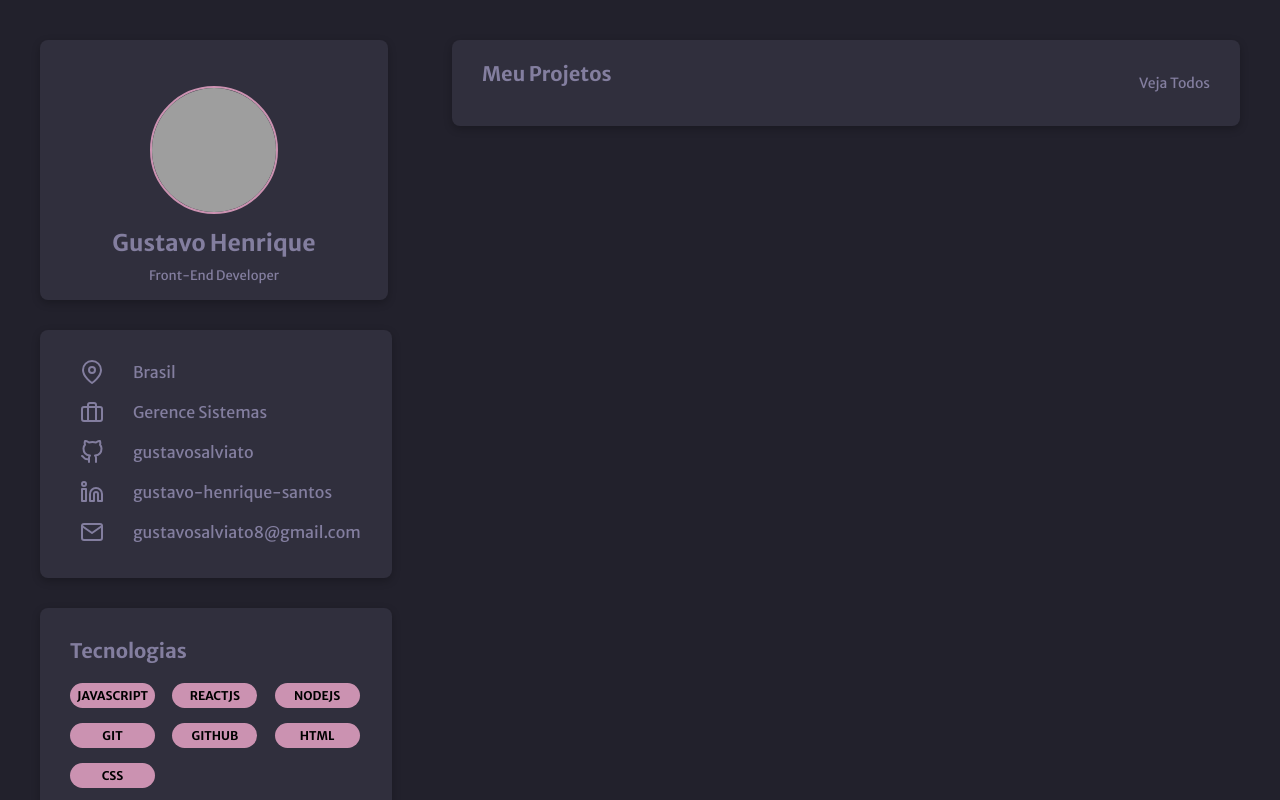
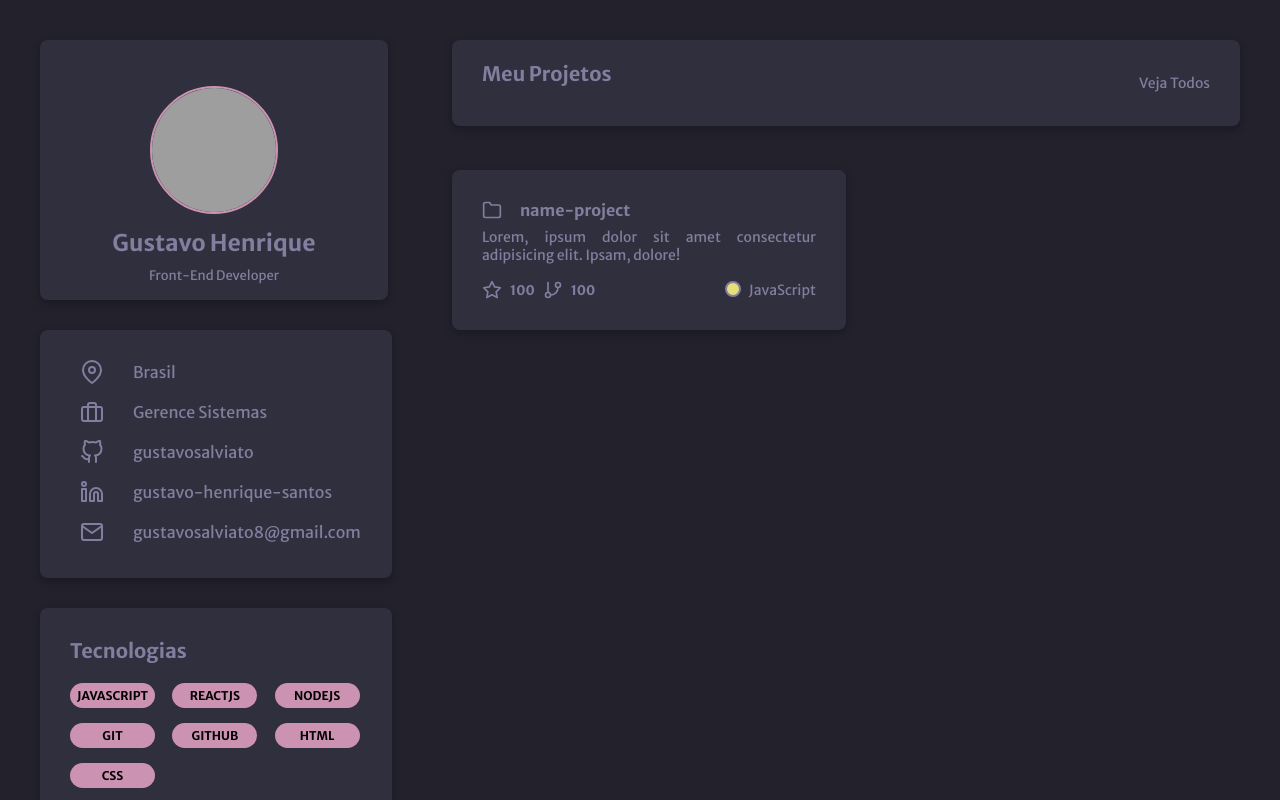
Before and after one commit to gustavosalviato/portfolio-reactjs, a React (Vite) app: page / in a window 1280 px wide. Shown: the top 800 px of the page. Built offline with nearby package versions, Linux system fonts and the light colour scheme; grey boxes are pictures that could not be loaded.

Commit message:
Componente Project

```diff
--- a/src/components/MainContent/index.tsx
+++ b/src/components/MainContent/index.tsx
@@ -1,10 +1,12 @@
 import MyProjects from '../MyProjects'
+import Project from '../Project'
 import styles from './MainContent.module.css'
 
 const MainContent = () => {
   return (
     <main className={styles.main}>
       <MyProjects />
+      <Project />
     </main>
   )
 }
--- a/src/components/MyProjects/MyProjects.module.css
+++ b/src/components/MyProjects/MyProjects.module.css
@@ -9,6 +9,7 @@
   justify-content: space-between;
   padding: 1.875rem;
   box-shadow: rgba(0, 0, 0, 0.24) 0px 3px 8px;
+  margin-bottom: 2.75rem;
 }
 
 h3{
--- /dev/null
+++ b/src/components/Project/Project.module.css
@@ -0,0 +1,37 @@
+.project{
+  padding: 1.875rem;
+  background-color: var(--bg-cards);
+  border-radius: 0.5rem;
+  width: 50%;
+  box-shadow: rgba(0, 0, 0, 0.24) 0px 3px 8px;
+}
+
+
+.topContainer{
+  display: flex;
+  gap: 1.125rem;
+  align-items: center;
+  margin-bottom: 1.5rem;
+}
+
+
+.project p{
+  font-weight: 400;
+  font-size: 0.875rem;
+  text-align: justify;
+  margin-bottom: 1rem;
+}
+
+.language{
+  display: flex;
+  margin-left: auto;
+  gap: 0.5rem;
+}
+.circle{
+  padding: 3px 6px;
+  background-color: var(--yellow);
+  border-radius: 999px;
+  width: 16px;
+  height: 16px;
+  border: 2px solid var(--gray-100);
+}
--- /dev/null
+++ b/src/components/Project/index.tsx
@@ -0,0 +1,38 @@
+import styles from './Project.module.css'
+import { FiFolder } from 'react-icons/fi'
+import { FiStar } from 'react-icons/fi'
+import { FiGitBranch } from 'react-icons/fi'
+
+const Project = () => {
+  return (
+    <div className={styles.project}>
+      <div className={styles.topContainer}>
+        <FiFolder size={20} />
+        <h4>name-project</h4>
+      </div>
+
+      <p>Lorem, ipsum dolor sit amet consectetur adipisicing elit. Ipsam, dolore!</p>
+
+      <div style={{ display: 'flex ', alignItems: 'center', gap: '0.5rem' }}>
+        <FiStar size={20} />
+        <h5>100</h5>
+
+        <FiGitBranch size={20} />
+        <h5>100</h5>
+
+
+        <div className={styles.language} >
+          <div className={styles.circle} />
+          <span>
+            JavaScript
+          </span>
+
+        </div>
+
+      </div>
+
+    </div>
+  )
+}
+
+export default Project
--- a/src/styles/global.css
+++ b/src/styles/global.css
@@ -12,6 +12,8 @@
   --text-color: #837E9F;
   --bg-cards: #302F3D;
   --bg-techs: #CB92B1;
+  --yellow: #E7DE79;
+  --gray-100: #837E9F;
 }
 
 body{
```
